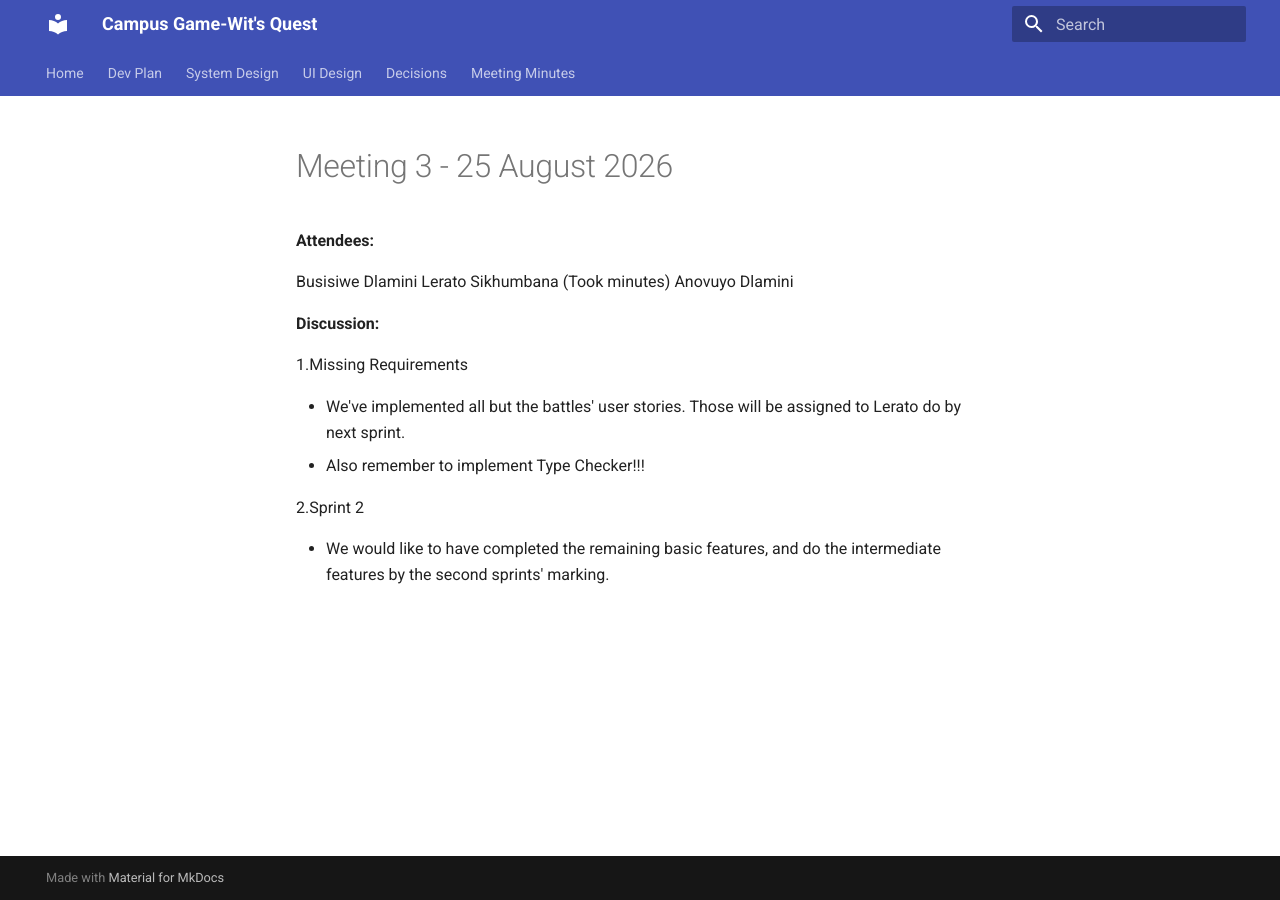
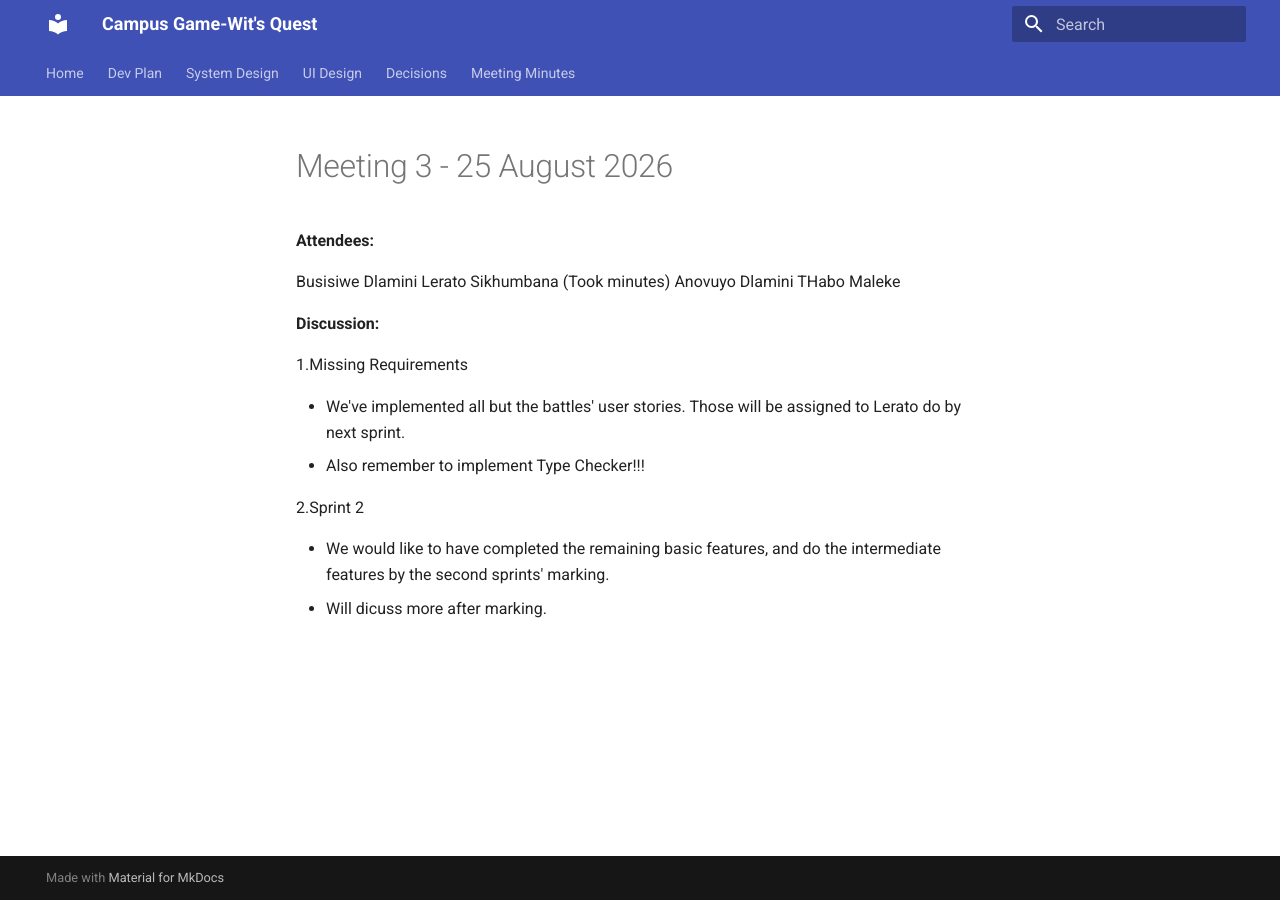
Before and after one commit to AnovuyoJ/WitsQuest, an MkDocs documentation site: the page built from docs/meeting-minutes-3.md, in a window 1280 px wide. Built offline with MkDocs 1.6.1 and Material for MkDocs 9.7.7, drawn with Linux system fonts in a browser that asks for light colours.

Commit message:
Edited meeting minutes

```diff
--- a/docs/meeting-minutes-3.md
+++ b/docs/meeting-minutes-3.md
@@ -5,6 +5,7 @@
 Busisiwe Dlamini
 Lerato Sikhumbana (Took minutes)
 Anovuyo Dlamini
+THabo Maleke
 
 **Discussion:**
 
@@ -16,3 +17,4 @@ Anovuyo Dlamini
 2.Sprint 2
 
 - We would like to have completed the remaining basic features, and do the intermediate features by the second sprints' marking.
+- Will dicuss more after marking.
```
